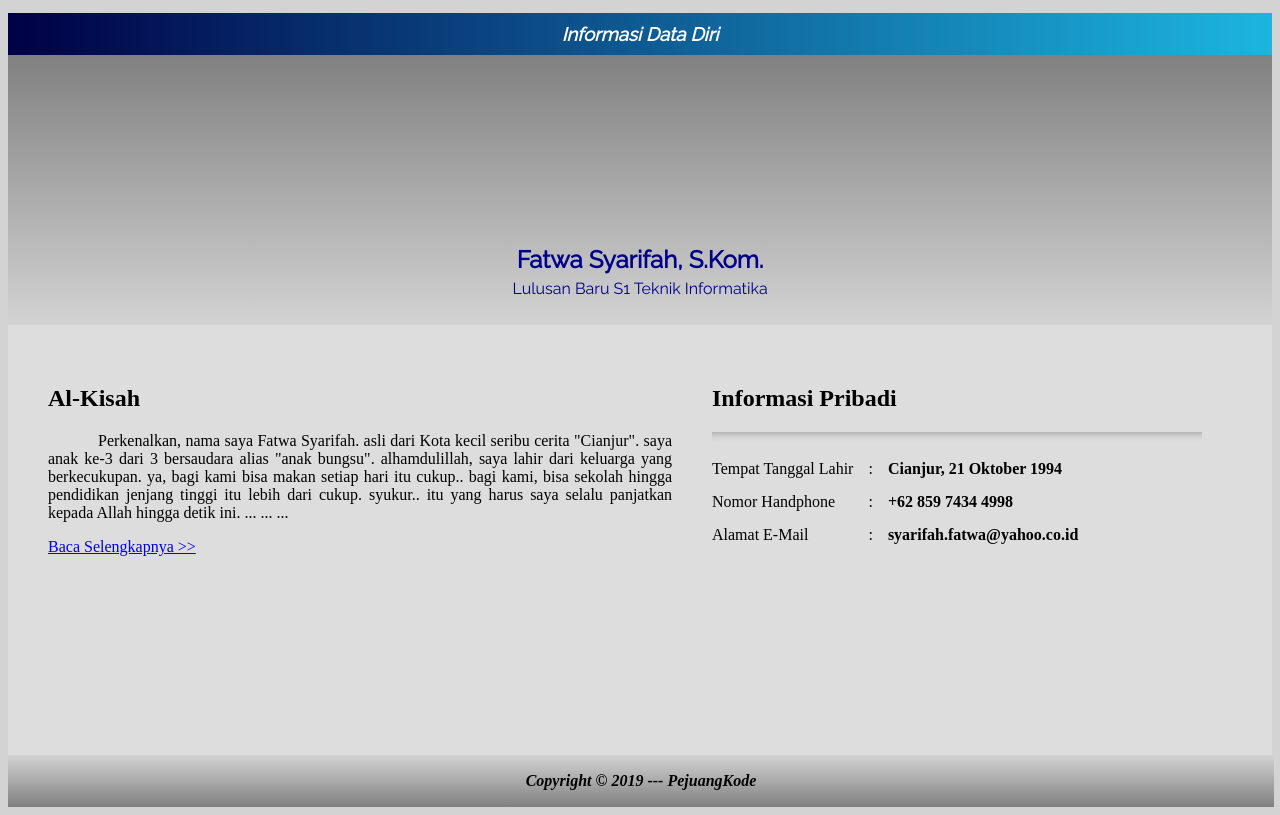
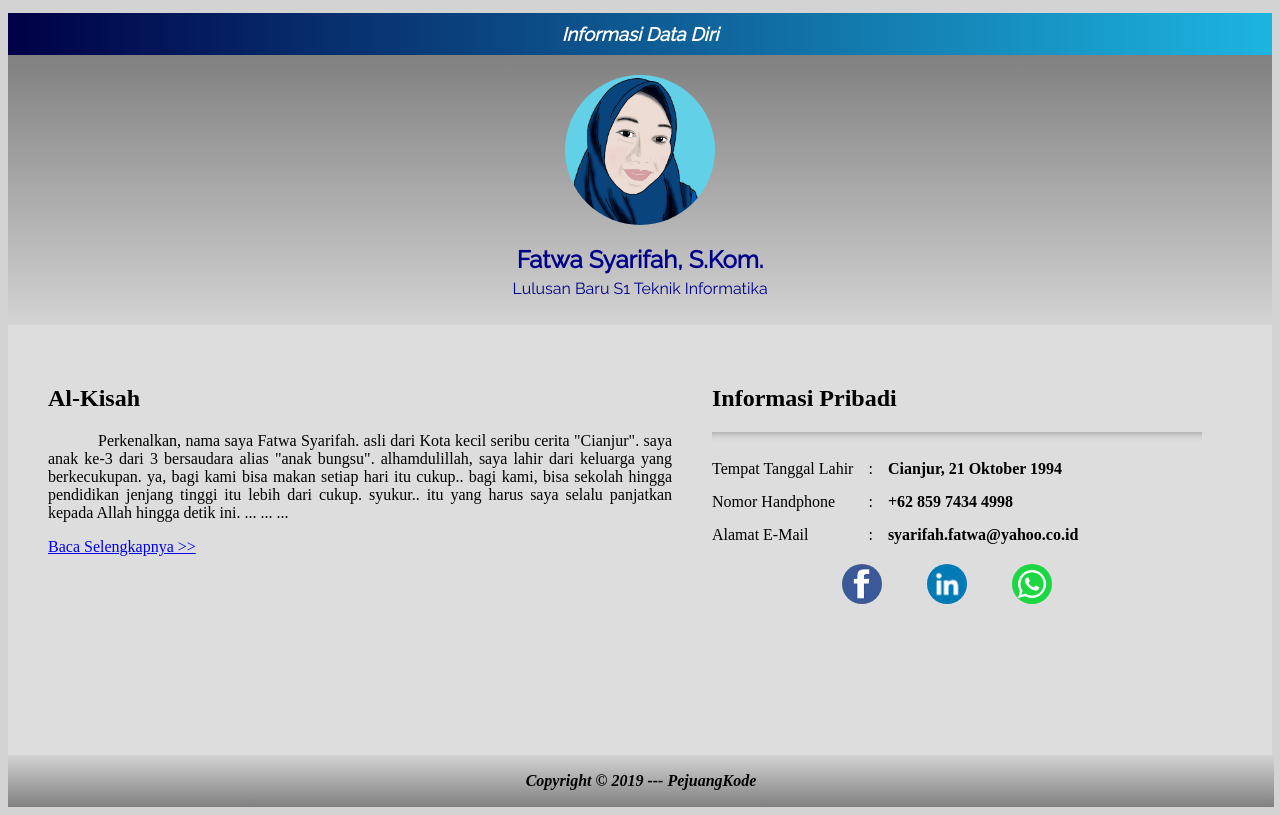
Before and after one commit to fatwasyarifah/CVfatwa.github.io, a plain HTML site: page index.html in a window 1280 px wide. Drawn offline with Linux system fonts and the light colour scheme.

Commit message:
updaate link IMG

```diff
--- a/CSS/MyCss.css
+++ b/CSS/MyCss.css
@@ -121,7 +121,7 @@
             #value1 {
                 border-radius: 50%;
                 background: linear-gradient(to left, #000046, #1cb5e0);
-                background-image: url(IMG/42.png);
+                background-image: url(../IMG/42.png);
                 background-size: 150px;
                 width: 150px;
                 height: 150px;
@@ -130,7 +130,7 @@
                 position: absolute;
                 border-radius: 50%;
                 background: linear-gradient(to left, #000046, #1cb5e0);
-                background-image: url(IMG/42.png);
+                background-image: url(../IMG/42.png);
                 background-size: 80px;
                 width: 80px;
                 height: 80px;
@@ -151,7 +151,7 @@
                 position: fixed;
                 border-radius: 50%;
                 background: linear-gradient(to left, #000046, #1cb5e0);
-                background-image: url(IMG/ExitDoor.gif);
+                background-image: url(../IMG/ExitDoor.gif);
                 background-size: 100px;
                 background-position: center;
                 width: 80px;
@@ -162,7 +162,7 @@
             #value2 {
                 border-radius: 50%;
                 background: linear-gradient(to left, #000046, #1cb5e0);
-                background-image: url(IMG/fb.jpg);
+                background-image: url(../IMG/fb.jpg);
                 background-size: 40px;
                 width: 40px;
                 height: 40px;
@@ -170,7 +170,7 @@
             #value3 {
                 border-radius: 50%;
                 background: linear-gradient(to left, #000046, #1cb5e0);
-                background-image: url(IMG/LinkedIn.jpg);
+                background-image: url(../IMG/LinkedIn.jpg);
                 background-size: 60px;
                 background-position: center;
                 width: 40px;
@@ -179,7 +179,7 @@
             #value4 {
                 border-radius: 50%;
                 background: linear-gradient(to left, #000046, #1cb5e0);
-                background-image: url(IMG/WA.png);
+                background-image: url(../IMG/WA.png);
                 background-size: 40px;
                 width: 40px;
                 height: 40px;
```
